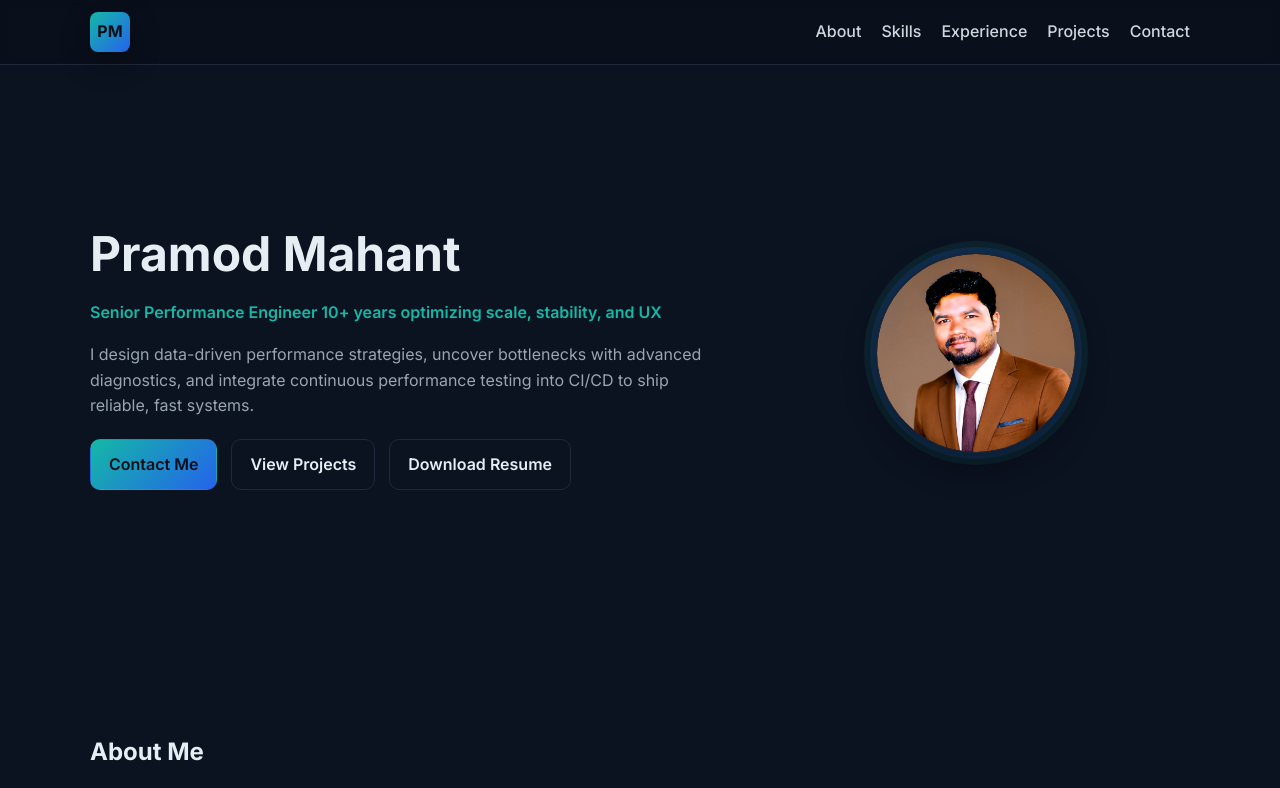
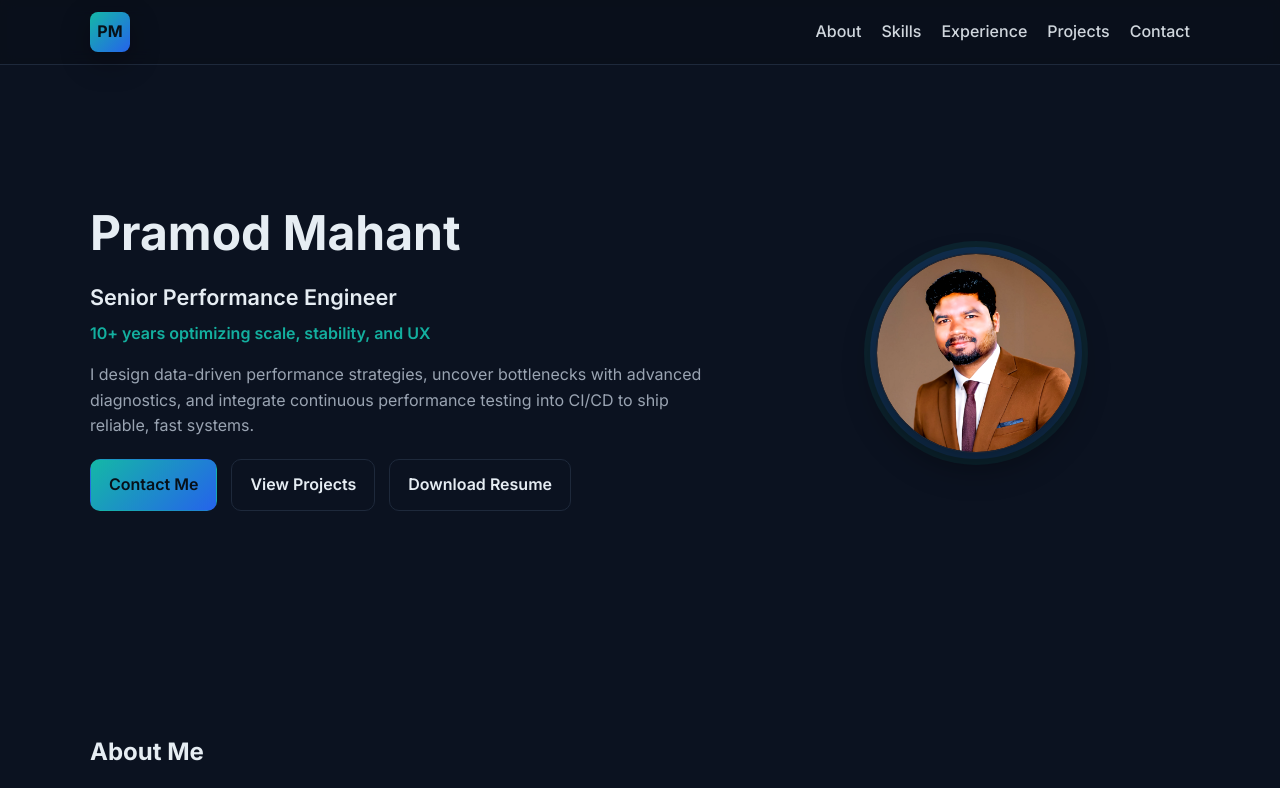
Before and after one commit to pramodm1609/MyPortfolioWebsite, a plain HTML site: page portfolio/index.html in a window 1280 px wide. Shown: the top 788 px of the page. Drawn offline with Linux system fonts and the light colour scheme.

Commit message:
feat(hero): split tagline into two lines, larger role font

```diff
--- a/portfolio/assets/css/styles.css
+++ b/portfolio/assets/css/styles.css
@@ -34,6 +34,9 @@ img{max-width:100%;display:block}
 .hero{display:grid;grid-template-columns:1.2fr .8fr;gap:32px;align-items:center;min-height:72svh;padding:96px 0}
 .hero-text h1{font-size:clamp(2rem,5vw,3rem);margin:0 0 8px}
 .tagline{color:var(--brand);font-weight:600;margin:0 0 10px}
+.tagline{display:flex;flex-direction:column;gap:6px}
+.tagline .role{font-size:clamp(1.05rem,2.4vw,1.35rem);color:var(--text)}
+.tagline .xp{color:var(--brand);opacity:.95}
 .hero-sub{color:var(--muted);max-width:65ch}
 .hero-cta{display:flex;gap:14px;margin-top:20px}
 
--- a/portfolio/index.html
+++ b/portfolio/index.html
@@ -32,7 +32,10 @@
     <section class="hero container reveal" aria-labelledby="hero-title">
       <div class="hero-text">
         <h1 id="hero-title">Pramod Mahant</h1>
-        <p class="tagline">Senior Performance Engineer  10+ years optimizing scale, stability, and UX</p>
+        <p class="tagline">
+          <span class="role">Senior Performance Engineer</span>
+          <span class="xp">10+ years optimizing scale, stability, and UX</span>
+        </p>
         <p class="hero-sub">I design data-driven performance strategies, uncover bottlenecks with advanced diagnostics, and integrate continuous performance testing into CI/CD to ship reliable, fast systems.</p>
         <div class="hero-cta">
           <a class="btn primary" href="#contact">Contact Me</a>
```
